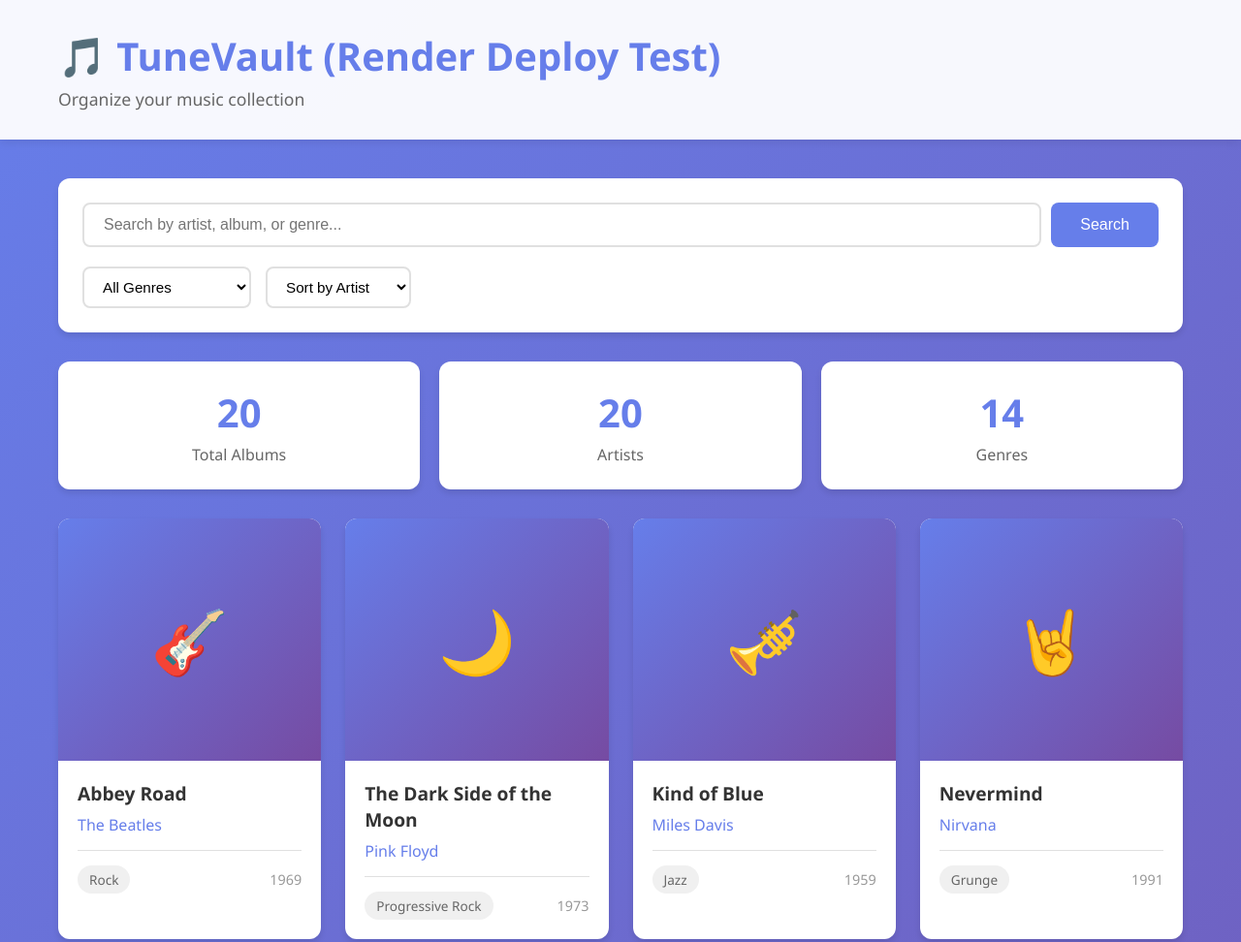
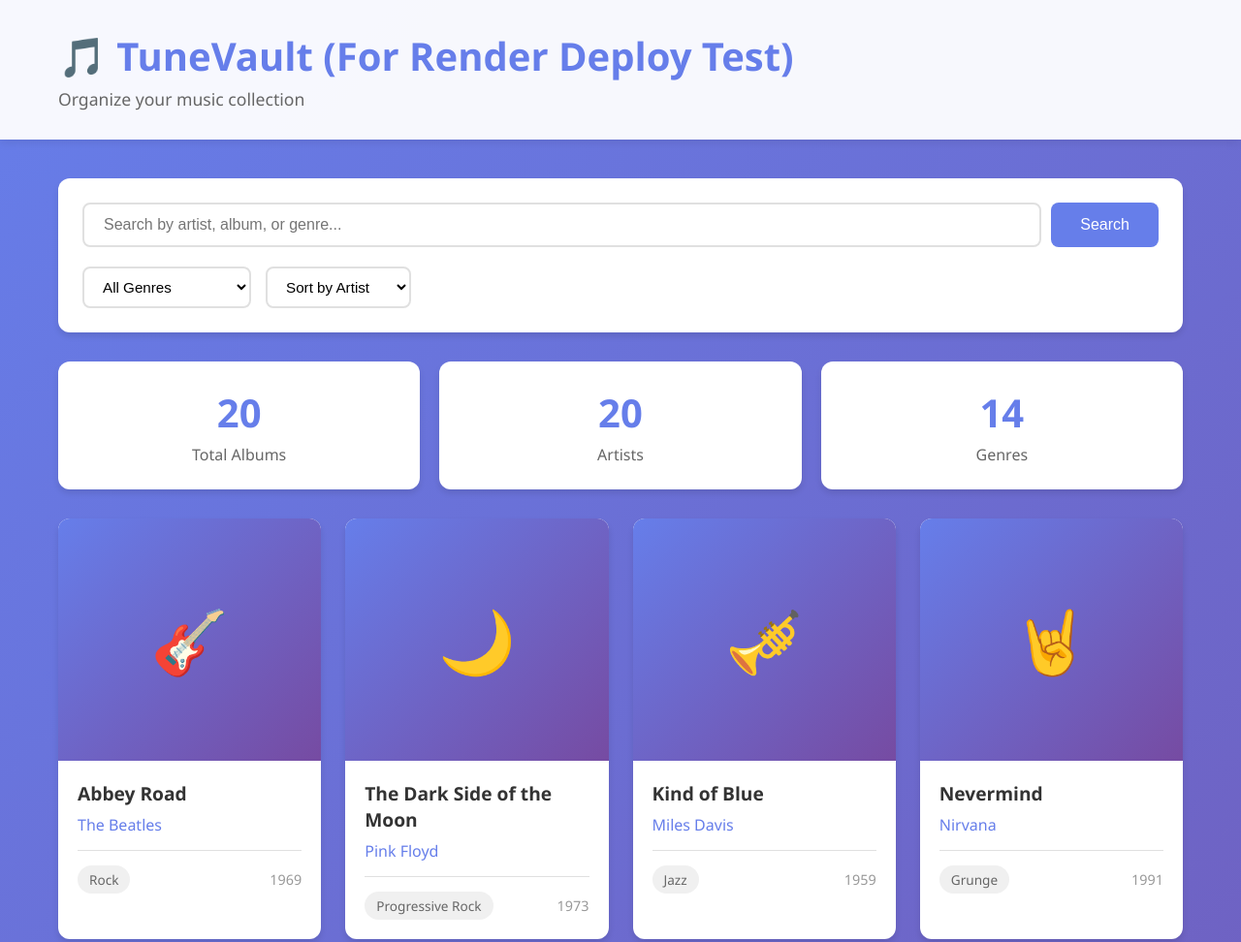
Before and after one commit to SimpsonTiffany/TuneVault-CI-CD-Pipeline, a website: page index.html in a window 1280 px wide. Shown: the top 972 px of the page at 97% size. Drawn offline with Linux system fonts and the light colour scheme.

```diff
--- a/index.html
+++ b/index.html
@@ -11,7 +11,7 @@
 <body>
     <header>
         <div class="container">
-            <h1>🎵 TuneVault (Render Deploy Test)</h1>
+            <h1>🎵 TuneVault (For Render Deploy Test)</h1>
             <p class="tagline">Organize your music collection</p>
         </div>
     </header>
```
